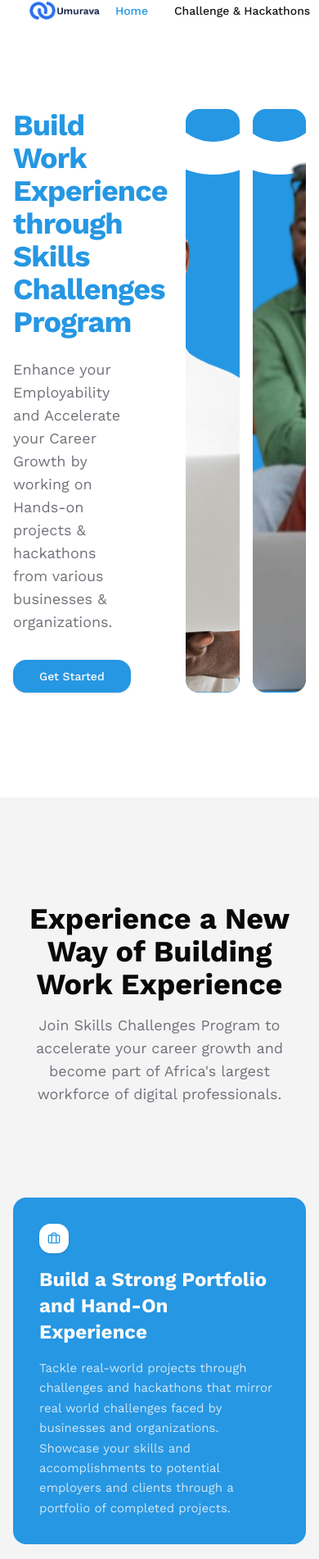
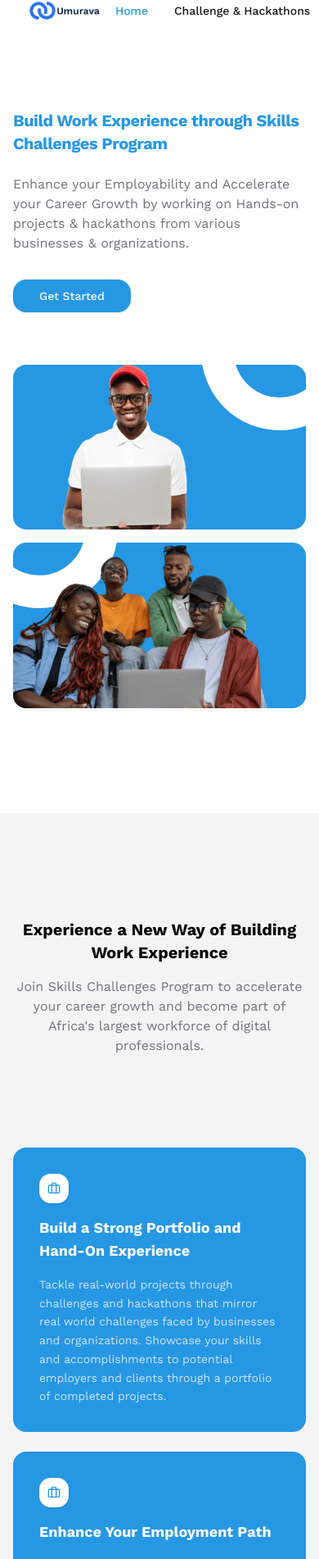
Before and after one commit to saad-nkurunziza/umurava, a Next.js app: page / in a window 390 px wide. Shown: the part 35-1937 px from the top of the page at 82% size. Built offline with nearby package versions, Linux system fonts and the light colour scheme.

Commit message:
mobile resposive

```diff
--- a/src/app/(landing)/about.tsx
+++ b/src/app/(landing)/about.tsx
@@ -11,16 +11,16 @@ export default function About() {
         subtitle="Join Skills Challenges Program to accelerate your career growth and become part of Africa's largest workforce of digital professionals."
       />
 
-      <div className="grid grid-cols-2 gap-6 mx-auto">
-        <div className="p-8 col-span-2 bg-primary rounded-lg">
+      <div className="grid sm:grid-cols-2 gap-6 mx-auto">
+        <div className="p-8 sm:col-span-2 bg-primary rounded-lg">
           <div className="flex flex-col gap-4">
             <Button size={"icon"} className="bg-background">
               <Briefcase className="w-5 h-5 text-primary" />
             </Button>
-            <h3 className="text-2xl font-bold text-primary-foreground">
+            <h3 className="text-lg sm:text-2xl font-bold text-primary-foreground">
               Build a Strong Portfolio and Hand-On Experience
             </h3>
-            <p className="text-base text-primary-foreground/80 leading-relaxed">
+            <p className="text-sm sm:text-base text-primary-foreground/80 leading-relaxed">
               Tackle real-world projects through challenges and hackathons that
               mirror real world challenges faced by businesses and
               organizations. Showcase your skills and accomplishments to
@@ -34,10 +34,10 @@ export default function About() {
             <Button size={"icon"} className="bg-background">
               <Briefcase className="w-5 h-5 text-primary" />
             </Button>
-            <h3 className="text-2xl font-bold text-primary-foreground">
+            <h3 className="text-lg sm:text-2xl font-bold text-primary-foreground">
               Enhance Your Employment Path
             </h3>
-            <p className="text-base text-primary-foreground/80 leading-relaxed">
+            <p className="text-sm sm:text-base text-primary-foreground/80 leading-relaxed">
               Develop the in-demand skills and build a strong portfolio to
               increase your chances of landing your dream job or contract.
             </p>
@@ -48,10 +48,10 @@ export default function About() {
             <Button size={"icon"} className="bg-background">
               <Briefcase className="w-5 h-5 text-primary" />
             </Button>
-            <h3 className="text-2xl font-bold text-primary-foreground tracking-tight">
+            <h3 className="text-lg sm:text-2xl font-bold text-primary-foreground tracking-tight">
               Earn Recognition and Prizes
             </h3>
-            <p className="text-base text-primary-foreground/80 leading-6">
+            <p className="text-sm sm:text-base text-primary-foreground/80 leading-6">
               Earn both Money and Knowledge Prizes by participating in various
               contests and competitions by working on real world projects and
               hackathons from our partner companies & organizations
--- a/src/app/(landing)/explore-challenges.tsx
+++ b/src/app/(landing)/explore-challenges.tsx
@@ -11,7 +11,7 @@ const ExploreChallenges = () => {
         subtitle="Join Skills Challenges Program to accelerate your career growth and become part of Africa’s largest workforce of digital professionals."
       />
 
-      <div className="flex justify-center gap-3 w-full mx-auto">
+      <div className="flex flex-col sm:flex-row justify-center gap-3 w-full mx-auto">
         <ChallengeCard />
         <ChallengeCard />
         <ChallengeCard />
--- a/src/app/(landing)/for-learning-institutions/benefits.tsx
+++ b/src/app/(landing)/for-learning-institutions/benefits.tsx
@@ -47,12 +47,12 @@ const Benefits = () => {
   return (
     <section>
       <SimpleTitle title="Key Offerings & Benefits:" />
-      <div className="grid grid-cols-3 gap-6 mx-auto">
+      <div className="grid sm:grid-cols-3 gap-6 mx-auto">
         {benefits.map((benefit, index) => (
           <div
             key={index}
             className={`p-8 rounded-xl bg-primary ${
-              index === 3 ? "col-span-2" : ""
+              index === 3 ? "sm:col-span-2" : ""
             }`}
           >
             <div className="flex flex-col gap-4">
--- a/src/app/(landing)/for-learning-institutions/hero.tsx
+++ b/src/app/(landing)/for-learning-institutions/hero.tsx
@@ -8,11 +8,11 @@ const Hero = () => {
     <section>
       <div className="grid md:grid-cols-2 gap-8">
         <div className="space-y-6">
-          <h1 className="text-4xl text-primary font-bold tracking-tight">
+          <h1 className="text-xl sm:text-4xl text-primary font-bold tracking-tight">
             Accelerate Your Students and Trainees Employability and Career
             Growth through Project-based Learning Solution
           </h1>
-          <p className="text-lg text-muted-foreground">
+          <p className="sm:text-lg text-muted-foreground">
             We partner with Universities, Schools, and Training institutions to
             build the next generation of the workforce through project-based
             learning, skills challenges and hackathons
--- a/src/app/(landing)/hero.tsx
+++ b/src/app/(landing)/hero.tsx
@@ -7,14 +7,14 @@ import HeroAvatarImage from "@/components/landing/hero-image";
 
 export const HeroSection = () => {
   return (
-    <section className="min-h-[85vh]">
-      <div className="grid gap-16 grid-cols-2 relative">
+    <section className="sm:min-h-[85vh]">
+      <div className="grid gap-16 sm:grid-cols-2 relative">
         <div className="flex flex-col gap-8">
           <div className="flex flex-col gap-6">
-            <h1 className="text-4xl text-primary font-bold tracking-tight">
+            <h1 className="text-xl sm:text-4xl text-primary font-bold tracking-tight">
               Build Work Experience through Skills Challenges Program
             </h1>
-            <p className="text-lg text-muted-foreground">
+            <p className="sm:text-lg text-muted-foreground">
               Enhance your Employability and Accelerate your Career Growth by
               working on Hands-on projects & hackathons from various businesses
               & organizations.
@@ -35,7 +35,7 @@ export const HeroSection = () => {
           <PeopleBox />
         </div>
         <div className="relative overflow-hidden">
-          <div className="relative w-full h-full flex gap-4">
+          <div className="relative w-full h-full flex flex-col sm:flex-row gap-4">
             <HeroAvatarImage align="left">
               <Image
                 src="/hero-1.png"
--- a/src/app/(landing)/how-to-get-started.tsx
+++ b/src/app/(landing)/how-to-get-started.tsx
@@ -10,7 +10,7 @@ export default function HowToGetStarted() {
         subtitle="Join our community of digital professionals and start your journey today"
       />
 
-      <div className="grid grid-cols-2 gap-8 mt-12">
+      <div className="grid sm:grid-cols-2 gap-8 mt-12">
         <div className="space-y-8 flex flex-col">
           <StepBox
             stepNumber={1}
--- a/src/app/(landing)/more-info.tsx
+++ b/src/app/(landing)/more-info.tsx
@@ -37,8 +37,8 @@ export default function MoreInfo() {
         title="What else can I gain from participating in Skills Challenges?"
         subtitle="Join Skills Challenges Program to accelerate your career growth and become part of Africa's largest workforce of digital professionals."
       />
-      <div className="grid grid-cols-3 gap-6">
-        <div className="col-span-2 grid grid-cols-2 gap-6">
+      <div className="grid sm:grid-cols-3 gap-6">
+        <div className="sm:col-span-2 grid grid-cols-2 gap-6">
           {features.map((feature, index) => (
             <div key={index} className="flex flex-col gap-3">
               <div className="w-12 h-12 bg-primary rounded-md flex items-center justify-center">
--- a/src/app/(landing)/stats.tsx
+++ b/src/app/(landing)/stats.tsx
@@ -10,13 +10,13 @@ export const Stats = () => {
   return (
     <CTABox>
       <div className="mx-auto max-w-7xl px-6 lg:px-8 py-4">
-        <dl className="grid grid-cols-2 gap-x-8 gap-y-16 text-center lg:grid-cols-4 text-primary-foreground">
+        <dl className="grid sm:grid-cols-2 gap-x-8 gap-y-16 text-center lg:grid-cols-4 text-primary-foreground">
           {statsData.map((stat, index) => (
             <div key={index} className="mx-auto flex max-w-xs flex-col gap-y-4">
-              <dt className="text-base/7 text-primary-foreground/80">
+              <dt className="text-sm sm:text-base/7 text-primary-foreground/80">
                 {stat.label}
               </dt>
-              <dd className="order-first text-3xl font-semibold tracking-tight sm:text-4xl">
+              <dd className="order-first text-lg sm:text-3xl font-semibold tracking-tight">
                 {stat.value}
               </dd>
             </div>
--- a/src/components/landing/footer.tsx
+++ b/src/components/landing/footer.tsx
@@ -56,9 +56,9 @@ export default function Footer() {
   return (
     <footer className="border-t bg-background/50 backdrop-blur-md pt-12 pb-8">
       <div className="container mx-auto px-4 md:px-6 lg:px-8 max-w-[1280px]">
-        <div className="flex flex-col sm:flex-row items-center justify-between mb-12">
+        <div className="flex flex-col gap-2.5 sm:flex-row sm:items-center sm:justify-between mb-12">
           <Link href="/">
-            <div className="flex items-center gap-2">
+            <div className="flex  gap-2">
               <span className="text-xl font-bold text-foreground">Umurava</span>
             </div>
           </Link>
--- a/src/components/landing/section-title.tsx
+++ b/src/components/landing/section-title.tsx
@@ -20,10 +20,10 @@ const SectionTitle: React.FC<SectionTitleProps> = ({
           aside ? "text-start mx-0" : "text-center mx-auto"
         )}
       >
-        <h2 className="text-4xl font-bold mb-4">{title}</h2>
+        <h2 className="text-xl sm:text-4xl font-bold mb-4">{title}</h2>
         <p
           className={cn(
-            "text-lg text-muted-foreground max-w-2xl",
+            "sm:text-lg text-muted-foreground max-w-2xl",
             aside ? "ml-0" : "mx-auto"
           )}
         >
@@ -54,7 +54,7 @@ export const SimpleTitle: React.FC<SectionTitleOnlyProps> = ({
             : "text-left mx-0"
         )}
       >
-        <h2 className="text-4xl font-bold mb-4">{title}</h2>
+        <h2 className="text-xl sm:text-4xl font-bold mb-4">{title}</h2>
       </div>
     </section>
   );
```
Also changed, not shown: src/app/(landing)/about-us/hero.tsx (+5 -3 lines), src/app/(landing)/skills.tsx (+12 -3 lines).
